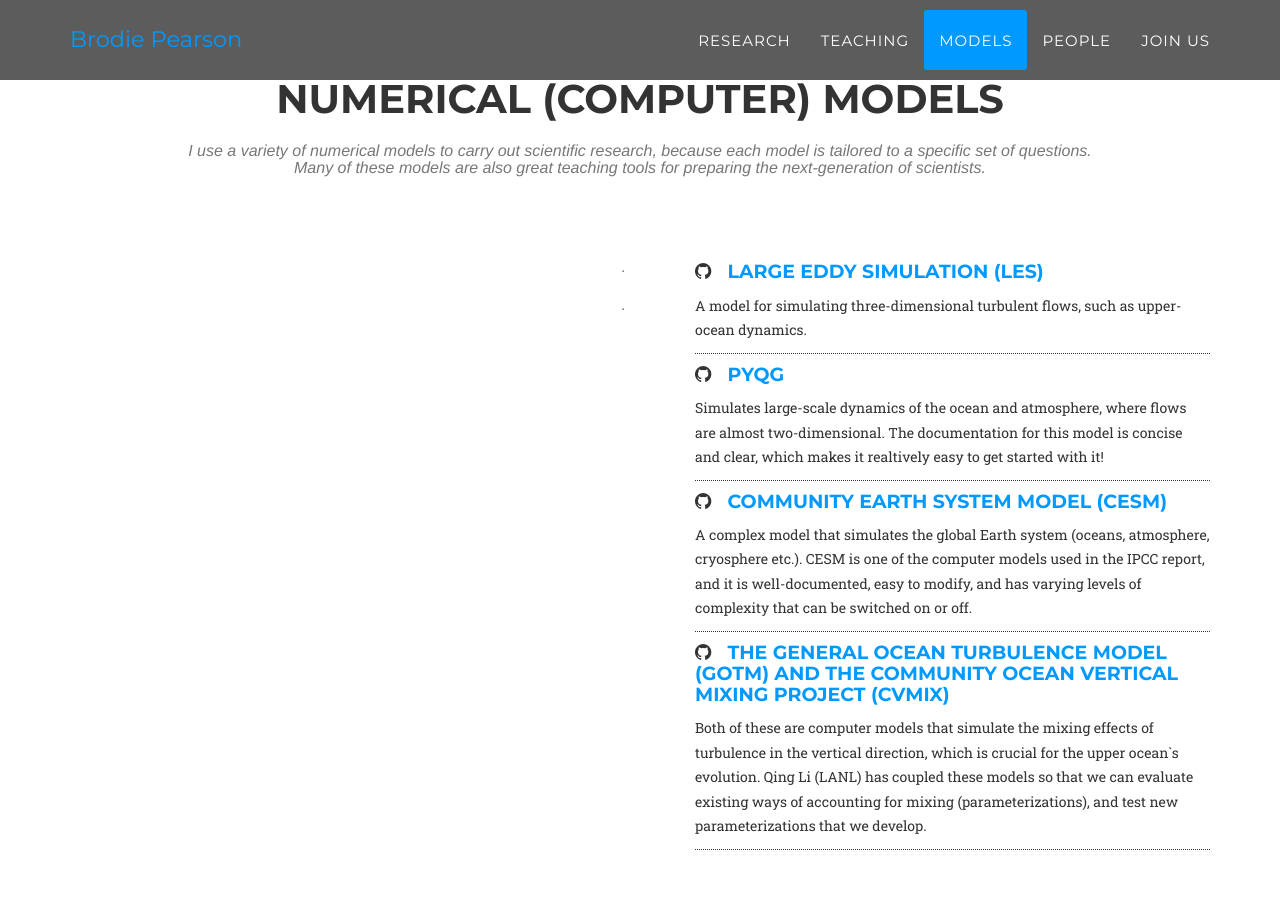
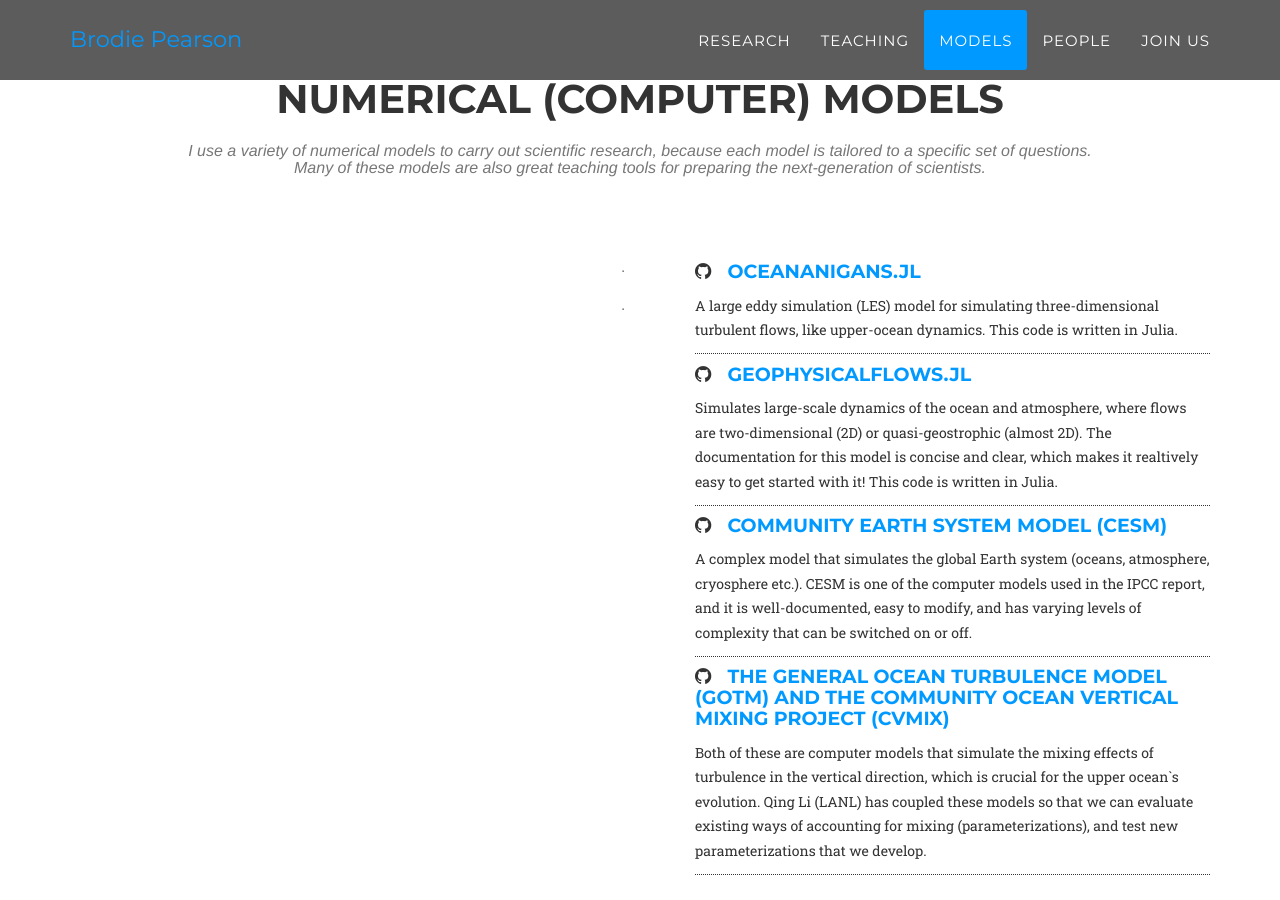
Before and after one commit to BrodiePearson/BrodiePearson.github.io, a Jekyll site: the page built from index.html, in a window 1280 px wide and 900 px high, scrolled down 4116 px. Built offline with Jekyll 4.4.1, drawn with Linux system fonts in a browser that asks for light colours; nearby versions of some CDN libraries; some web fonts are replaced; library files that are not in the unit come from our copies; comment, search, counter and statistics services are not loaded.

Commit message:
New models description

```diff
--- a/_data/codes.yml
+++ b/_data/codes.yml
@@ -1,11 +1,11 @@
-- name: Large Eddy Simulation (LES)
+- name: Oceananigans.jl
   network: github
-  url:
-  description: ' A model for simulating three-dimensional turbulent flows, such as upper-ocean dynamics.'
-- name: pyQG
+  url: https://github.com/CliMA/Oceananigans.jl
+  description: ' A large eddy simulation (LES) model for simulating three-dimensional turbulent flows, like upper-ocean dynamics. This code is written in Julia.'
+- name: GeophysicalFlows.jl
   network: github
-  url: https://github.com/pyqg/pyqg
-  description: ' Simulates large-scale dynamics of the ocean and atmosphere, where flows are almost two-dimensional. The documentation for this model is concise and clear, which makes it realtively easy to get started with it!'
+  url: https://github.com/FourierFlows/GeophysicalFlows.jl
+  description: ' Simulates large-scale dynamics of the ocean and atmosphere, where flows are two-dimensional (2D) or quasi-geostrophic (almost 2D). The documentation for this model is concise and clear, which makes it realtively easy to get started with it! This code is written in Julia.'
 - name: Community Earth System Model (CESM)
   network: github
   url: http://www.cesm.ucar.edu
--- a/_includes/header.html
+++ b/_includes/header.html
@@ -18,7 +18,7 @@
 
                 <a href="#research" class="page-scroll btn btn-xl">About Me</a>
 		&nbsp; &nbsp;
-		<a href="https://scholar.google.com/citations?hl=en&user=zhETsewAAAAJ" class="btn btn-xl">My Papers</a>
+		<a href="https://scholar.google.com/citations?user=zhETsewAAAAJ&hl=en" class="btn btn-xl">My Papers</a>
         &nbsp; &nbsp;
         <a href="#papers" class="page-scroll btn btn-xl">Want To Join The Group?</a>
             </div>
```
